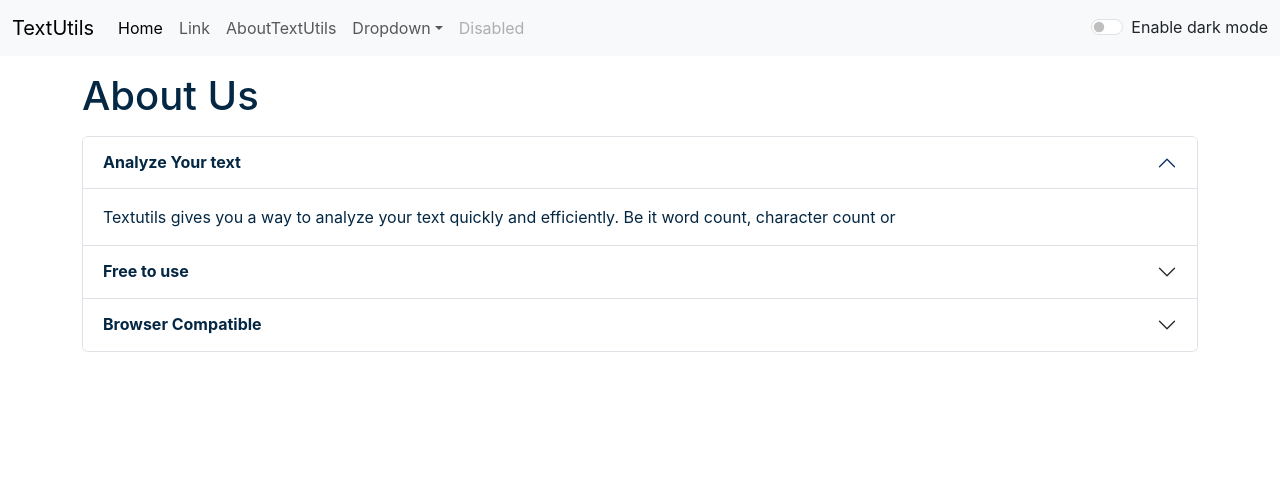
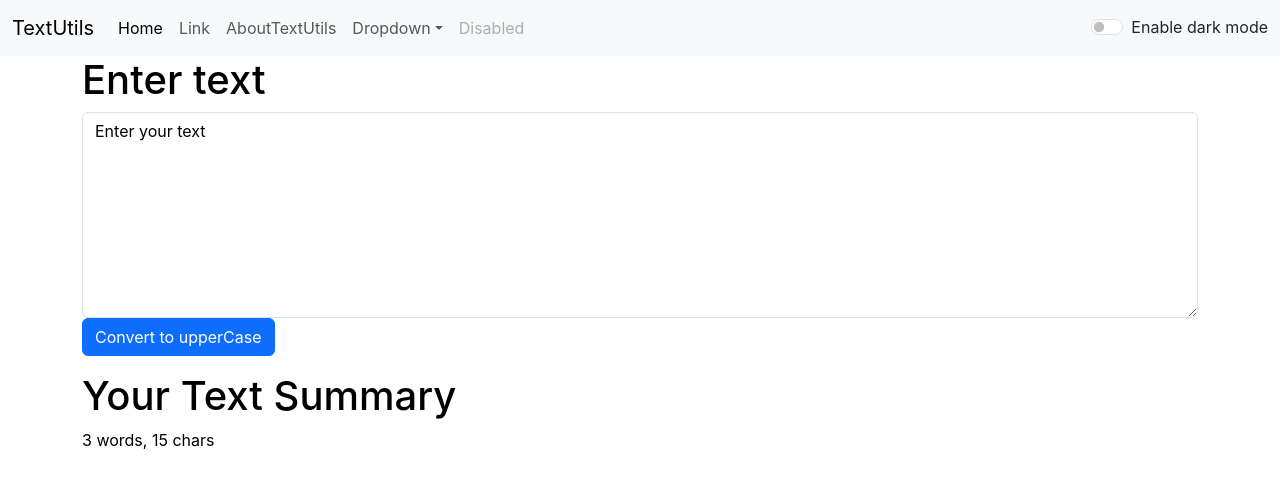
Before and after one commit to tanuchaurasiya/TextUtils-React, a React (Create React App) app: page / in a window 1280 px wide. Shown: the top 488 px of the page. Built offline with nearby package versions, Linux system fonts and the light colour scheme.

Commit message:
created components and rendering those on homescreen : video 12 completed

```diff
--- a/src/App.js
+++ b/src/App.js
@@ -2,7 +2,7 @@
 import About from './components/About';
 import Navbar from './components/Navbar';
 import React, {useState} from 'react'
-// import TextForm from './components/TextForm';
+import TextForm from './components/TextForm';
 
 function App() {
   const [mode, setMode] = useState('light');
@@ -23,8 +23,8 @@
   return (
     <>
       <Navbar title="TextUtils" aboutText="AboutTextUtils" mode={mode} toggleMode={toggleMode}></Navbar>
-      {/* <TextForm heading="Enter text"></TextForm> */}
-      <About></About>
+      <TextForm heading="Enter text" mode={mode}></TextForm>
+      {/* <About></About> */}
     </>
   );
 }
--- a/src/components/TextForm.js
+++ b/src/components/TextForm.js
@@ -1,7 +1,7 @@
 import React, {useState} from 'react'
 
 export default function TextForm(props) {
-  const [text, setText] = useState('')
+  const [text, setText] = useState('Enter your text')
 
   const handleUpperCaseClick = ()=>{
     console.log("handleUpperCaseClick called", text);
@@ -16,13 +16,13 @@
 
   return (
     <>
-    <div className="container">
+    <div className="container" style={{color: props.mode==='light'?'black':'white'}}>
         <h1>{props.heading}</h1>
-        <textarea className="form-control" placeholder="Enter text here.." value={text} onChange={handleOnChange} id="myBox" rows="8"></textarea>
+        <textarea className="form-control" style={{backgroundColor: props.mode==='dark'?'grey':'white', color: props.mode==='light'?'black':'white'}} value={text} onChange={handleOnChange} id="myBox" rows="8"></textarea>
         <button className="btn btn-primary" onClick={handleUpperCaseClick}>Convert to upperCase</button>
     </div>
 
-    <div className='container my-3'>
+    <div className='container my-3' style={{color: props.mode==='light'?'black':'white'}}>
         <h1>Your Text Summary</h1>
         <p>{text.split(" ").length} words, {text.length} chars</p>
 
```
